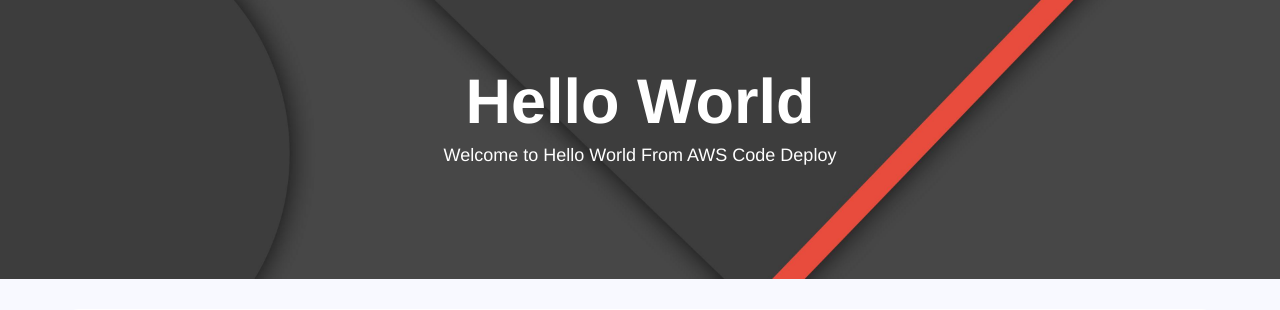
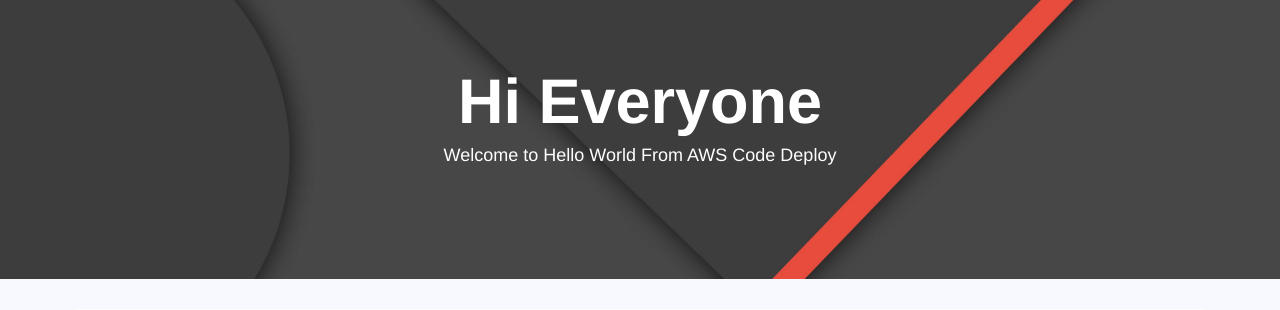
Before and after one commit to shaoun5053/github-action-with-aws, a Flask app: page / in a window 1280 px wide. Shown: the part 51-361 px from the top of the page. Run offline with Flask 2, Linux system fonts and the light colour scheme; some libraries are stand-ins or nearby versions.

Commit message:
Update index.html
sdj

```diff
--- a/templates/index.html
+++ b/templates/index.html
@@ -20,7 +20,7 @@
   <div class="jumbotron" style="margin-top:-30px">
       <div class="container">
           <center>
-          <h1 style="color:white"><b>Hello World</b></h1>
+          <h1 style="color:white"><b>Hi Everyone</b></h1>
         <h4 style="color:white">Welcome to Hello World From AWS Code Deploy</h4>
               <br>
           </center>
```
